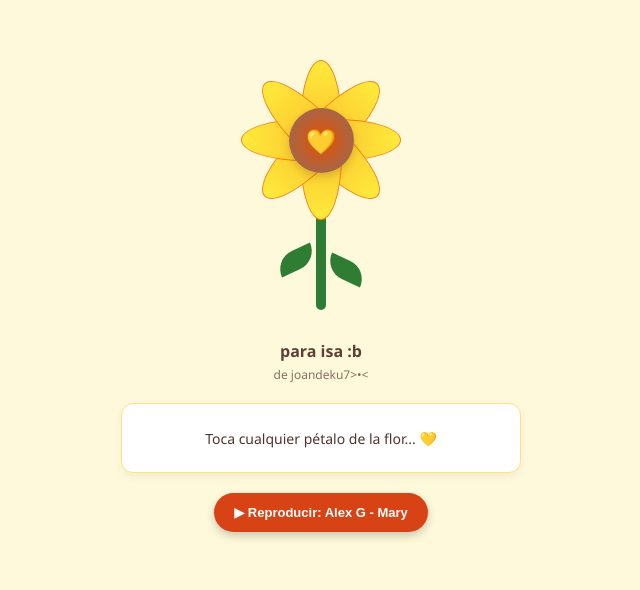
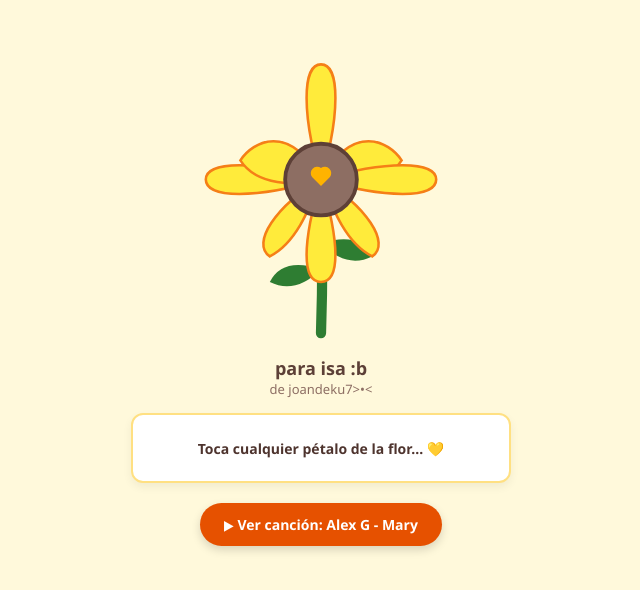
Before and after one commit to joandeku7/flor-, a plain HTML site: page index.html in a window 1280 px wide. Shown: the part 114-704 px from the top of the page, without its empty margins (319-959 px from the left). Drawn offline with Linux system fonts and the light colour scheme.

Commit message:
Update index.html
blehh

```diff
--- a/index.html
+++ b/index.html
@@ -20,7 +20,6 @@
       align-items: center;
       justify-content: center;
       padding: 20px;
-      overflow-x: hidden;
     }
 
     .container {
@@ -29,130 +28,58 @@
       align-items: center;
       justify-content: center;
       width: 100%;
-      max-width: 400px;
+      max-width: 380px;
     }
 
-    /* ÁREA DE LA FLOR */
-    .flower-wrapper {
-      position: relative;
-      width: 220px;
-      height: 280px;
-      display: flex;
-      justify-content: center;
-      align-items: center;
-      margin-bottom: 20px;
+    /* ESTILOS DE LA FLOR EN SVG */
+    .flower-svg {
+      width: 260px;
+      height: 320px;
     }
 
-    .stem {
-      position: absolute;
-      bottom: 10px;
-      width: 10px;
-      height: 150px;
-      background-color: #2e7d32;
-      border-radius: 5px;
-      z-index: 1;
+    .petal {
+      fill: #ffeb3b;
+      stroke: #f57f17;
+      stroke-width: 2;
+      cursor: pointer;
+      transition: fill 0.2s;
     }
 
-    .leaf-left {
-      position: absolute;
-      bottom: 50px;
-      left: 65px;
-      width: 40px;
-      height: 20px;
-      background-color: #2e7d32;
-      border-radius: 20px 0px 20px 0px;
-      transform: rotate(-25deg);
-      z-index: 1;
-    }
-
-    .leaf-right {
-      position: absolute;
-      bottom: 40px;
-      right: 65px;
-      width: 40px;
-      height: 20px;
-      background-color: #2e7d32;
-      border-radius: 0px 20px 0px 20px;
-      transform: rotate(25deg);
-      z-index: 1;
-    }
-
-    .flower-head {
-      position: absolute;
-      top: 10px;
-      width: 180px;
-      height: 180px;
-      display: flex;
-      justify-content: center;
-      align-items: center;
-      z-index: 2;
+    .petal:hover, .petal:active {
+      fill: #fff176;
     }
 
     .center-circle {
-      position: absolute;
-      width: 65px;
-      height: 65px;
-      background: radial-gradient(circle, #e65100 0%, #8d6e63 100%);
-      border-radius: 50%;
-      z-index: 10;
-      display: flex;
-      justify-content: center;
-      align-items: center;
-      box-shadow: 0 4px 8px rgba(0,0,0,0.15);
+      fill: #8d6e63;
+      stroke: #5d4037;
+      stroke-width: 3;
       cursor: pointer;
     }
 
-    .center-circle::after {
-      content: '💛';
-      font-size: 24px;
+    .center-heart {
+      fill: #ffb300;
+      cursor: pointer;
     }
 
-    /* PÉTALOS ORGANIZADOS */
-    .petal {
-      position: absolute;
-      width: 42px;
-      height: 80px;
-      background: linear-gradient(to top, #fbc02d, #ffeb3b);
-      border-radius: 50% 50% 50% 50% / 80% 80% 20% 20%;
-      border: 1px solid #f57f17;
-      cursor: pointer;
-      transition: transform 0.2s, filter 0.2s;
-      transform-origin: center bottom;
-      z-index: 5;
-    }
-
-    .petal:hover, .petal:active {
-      filter: brightness(1.1);
-    }
-
-    .p1 { transform: translateY(-40px) rotate(0deg); }
-    .p2 { transform: translateY(-40px) rotate(45deg); }
-    .p3 { transform: translateY(-40px) rotate(90deg); }
-    .p4 { transform: translateY(-40px) rotate(135deg); }
-    .p5 { transform: translateY(-40px) rotate(180deg); }
-    .p6 { transform: translateY(-40px) rotate(225deg); }
-    .p7 { transform: translateY(-40px) rotate(270deg); }
-    .p8 { transform: translateY(-40px) rotate(315deg); }
-
-    /* TEXTOS Y MENSAJES */
+    /* TEXTOS */
     .title {
-      font-size: 16px;
+      font-size: 18px;
       color: #5d4037;
       font-weight: bold;
       text-align: center;
-      margin-bottom: 4px;
+      margin-top: 10px;
     }
 
     .subtitle {
-      font-size: 12px;
+      font-size: 13px;
       color: #8d6e63;
       text-align: center;
-      margin-bottom: 20px;
+      margin-bottom: 15px;
     }
 
     .message-box {
       background-color: #ffffff;
-      border: 1px solid #ffe082;
+      border: 2px solid #ffe082;
       border-radius: 12px;
       padding: 15px;
       width: 100%;
@@ -161,32 +88,30 @@
       display: flex;
       align-items: center;
       justify-content: center;
-      box-shadow: 0 4px 10px rgba(0,0,0,0.05);
+      box-shadow: 0 4px 10px rgba(0,0,0,0.06);
       color: #4e342e;
       font-size: 14px;
-      font-weight: 500;
+      font-weight: 600;
       margin-bottom: 20px;
     }
 
-    /* BOTÓN DE MÚSICA */
-    .music-btn {
-      background-color: #d84315;
+    /* BOTÓN DE YOUTUBE */
+    .youtube-link {
+      background-color: #e65100;
       color: white;
-      border: none;
-      padding: 12px 20px;
+      text-decoration: none;
+      padding: 12px 24px;
       border-radius: 25px;
-      font-size: 13px;
+      font-size: 14px;
       font-weight: bold;
-      cursor: pointer;
-      box-shadow: 0 4px 8px rgba(0,0,0,0.2);
-      transition: background-color 0.2s;
-      display: flex;
-      align-items: center;
-      gap: 8px;
+      box-shadow: 0 4px 10px rgba(0,0,0,0.15);
+      transition: background-color 0.2s, transform 0.1s;
+      display: inline-block;
+      text-align: center;
     }
 
-    .music-btn:active {
-      transform: scale(0.98);
+    .youtube-link:active {
+      transform: scale(0.96);
     }
   </style>
 </head>
@@ -194,23 +119,36 @@
 
   <div class="container">
 
-    <div class="flower-wrapper">
-      <div class="stem"></div>
-      <div class="leaf-left"></div>
-      <div class="leaf-right"></div>
+    <svg class="flower-svg" viewBox="0 0 200 250">
+      <!-- TALLO Y HOJAS -->
+      <path d="M100 120 Q102 180 100 240" stroke="#2e7d32" stroke-width="8" fill="none" stroke-linecap="round"/>
+      <path d="M100 190 Q70 180 60 200 Q80 210 100 190" fill="#2e7d32"/>
+      <path d="M100 170 Q130 160 140 180 Q120 190 100 170" fill="#2e7d32"/>
 
-      <div class="flower-head">
-        <div class="petal p1" onclick="showMessage(0)"></div>
-        <div class="petal p2" onclick="showMessage(1)"></div>
-        <div class="petal p3" onclick="showMessage(2)"></div>
-        <div class="petal p4" onclick="showMessage(3)"></div>
-        <div class="petal p5" onclick="showMessage(4)"></div>
-        <div class="petal p6" onclick="showMessage(5)"></div>
-        <div class="petal p7" onclick="showMessage(6)"></div>
-        <div class="petal p8" onclick="showMessage(7)"></div>
-        <div class="center-circle" onclick="showMessage('center')"></div>
-      </div>
-    </div>
+      <!-- 8 PÉTALOS PERFECTAMENTE DISTRIBUIDOS -->
+      <g>
+        <!-- Pétalo Arriba -->
+        <path class="petal" d="M100 120 C85 70 85 30 100 30 C115 30 115 70 100 120" onclick="showMessage(0)"/>
+        <!-- Pétalo Arriba-Derecha -->
+        <path class="petal" d="M100 120 C125 75 153 90 163 105 C150 125 120 125 100 120" onclick="showMessage(1)"/>
+        <!-- Pétalo Derecha -->
+        <path class="petal" d="M100 120 C150 105 190 105 190 120 C190 135 150 135 100 120" onclick="showMessage(2)"/>
+        <!-- Pétalo Abajo-Derecha -->
+        <path class="petal" d="M100 120 C135 140 155 170 140 180 C120 170 110 145 100 120" onclick="showMessage(3)"/>
+        <!-- Pétalo Abajo -->
+        <path class="petal" d="M100 120 C115 170 115 200 100 200 C85 200 85 170 100 120" onclick="showMessage(4)"/>
+        <!-- Pétalo Abajo-Izquierda -->
+        <path class="petal" d="M100 120 C65 140 45 170 60 180 C80 170 90 145 100 120" onclick="showMessage(5)"/>
+        <!-- Pétalo Izquierda -->
+        <path class="petal" d="M100 120 C50 105 10 105 10 120 C10 135 50 135 100 120" onclick="showMessage(6)"/>
+        <!-- Pétalo Arriba-Izquierda -->
+        <path class="petal" d="M100 120 C75 75 47 90 37 105 C50 125 80 125 100 120" onclick="showMessage(7)"/>
+      </g>
+
+      <!-- CENTRO DE LA FLOR CON CORAZÓN -->
+      <circle class="center-circle" cx="100" cy="120" r="28" onclick="showMessage('center')"/>
+      <path class="center-heart" d="M100 125 L93 118 A5 5 0 0 1 100 111 A5 5 0 0 1 107 118 Z" onclick="showMessage('center')"/>
+    </svg>
 
     <div class="title">para isa :b</div>
     <div class="subtitle">de joandeku7>•<</div>
@@ -219,50 +157,31 @@
       Toca cualquier pétalo de la flor... 💛
     </div>
 
-    <button class="music-btn" onclick="toggleMusic()" id="music-btn">
-      ▶ Reproducir: Alex G - Mary
-    </button>
-
-    <audio id="bg-music" loop preload="auto">
-      <source src="https://files.catbox.moe/k6w7e2.mp3" type="audio/mpeg">
-    </audio>
+    <!-- BOTÓN QUE DIRIGE A YOUTUBE -->
+    <a class="youtube-link" href="https://www.youtube.com/watch?v=FR31HVr2_LU" target="_blank" rel="noopener noreferrer">
+      ▶ Ver canción: Alex G - Mary
+    </a>
 
   </div>
 
   <script>
     const messages = [
-      "Eres una persona super especial e increíble ✨",
-      "Espero que esta flor amarilla te saque una sonrisa hoy 🌼",
-      "Gracias por cada momento bonito 💛",
-      "Tu presencia siempre alegra todo alrededor 🌻",
-      "Te mereces las mejores cosas del mundo siempre ✨",
-      "Nunca olvides lo mucho que vales 💛",
-      "Espero que te guste mucho esta sorpresa :b",
-      "Un detalle amarillo hecho solo para ti 🌼"
+      "me haces muy feliz :3",
+      "eres la mejor la mejor y lo mejor que puede existir",
+      "bleh",
+      "siempre estaré junto a ti >,<",
+      "te quiero demasiado te amo te sodor :b",
+      "estas bien linda guapa bella preciosa <3",
+      "una flor para ti diosa mia porque te la mereces 💛",
+      "gracias por existir y estar junto a mi >•<"
     ];
 
     function showMessage(index) {
       const box = document.getElementById('msg-box');
       if (index === 'center') {
-        box.textContent = "¡Te quiero mucho, Isa! 💛✨";
+        box.textContent = "te quiero muchísimo isa!! 💛✨";
       } else {
         box.textContent = messages[index];
-      }
-    }
-
-    const audio = document.getElementById('bg-music');
-    const btn = document.getElementById('music-btn');
-
-    function toggleMusic() {
-      if (audio.paused) {
-        audio.play().then(() => {
-          btn.textContent = "⏸ Pausar: Alex G - Mary";
-        }).catch(err => {
-          alert("Toca la pantalla e intenta presionar de nuevo.");
-        });
-      } else {
-        audio.pause();
-        btn.textContent = "▶ Reproducir: Alex G - Mary";
       }
     }
   </script>
```
